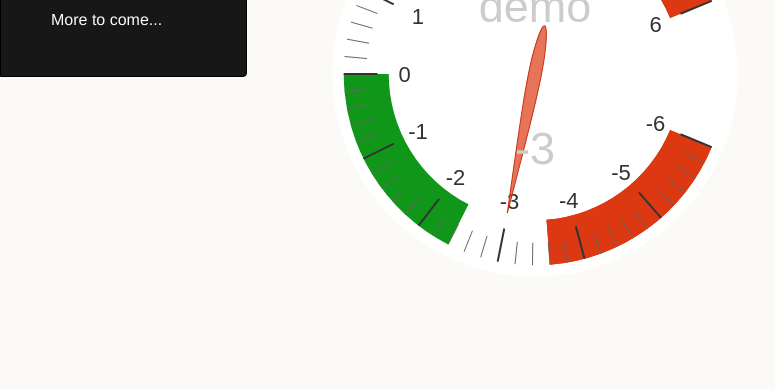
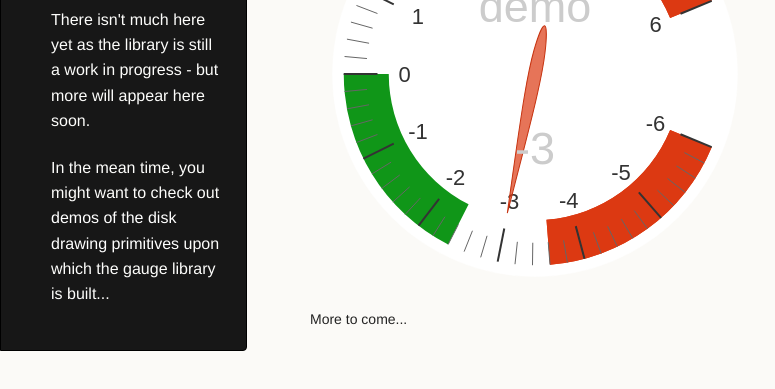
Before and after one commit to gimbo/d3-gauge-plus, a website: page demo/index.html in a window 1280 px wide. Shown: the part 161-550 px from the top of the page, without its empty margins (0-775 px from the left). Drawn offline with Linux system fonts and the light colour scheme.

Commit message:
Mention disk demos in root demo page

```diff
--- a/demo/index.html
+++ b/demo/index.html
@@ -15,11 +15,13 @@
 
       <header>
         <h1 class="header">Gauge demos</h1>
-        <p class="header">More to come...</p>
+        <p class="header">There isn't much here yet as the library is still a work in progress - but more will appear here soon.</p>
+        <p class="header">In the mean time, you might want to check out <a href="disk.html">demos of the disk drawing primitives</a> upon which the gauge library is built...</p>
       </header>
 
       <section>
         <span id="demoGaugeContainer"></span>
+        <p>More to come...</p>
       </section>
 
     </div>
```
